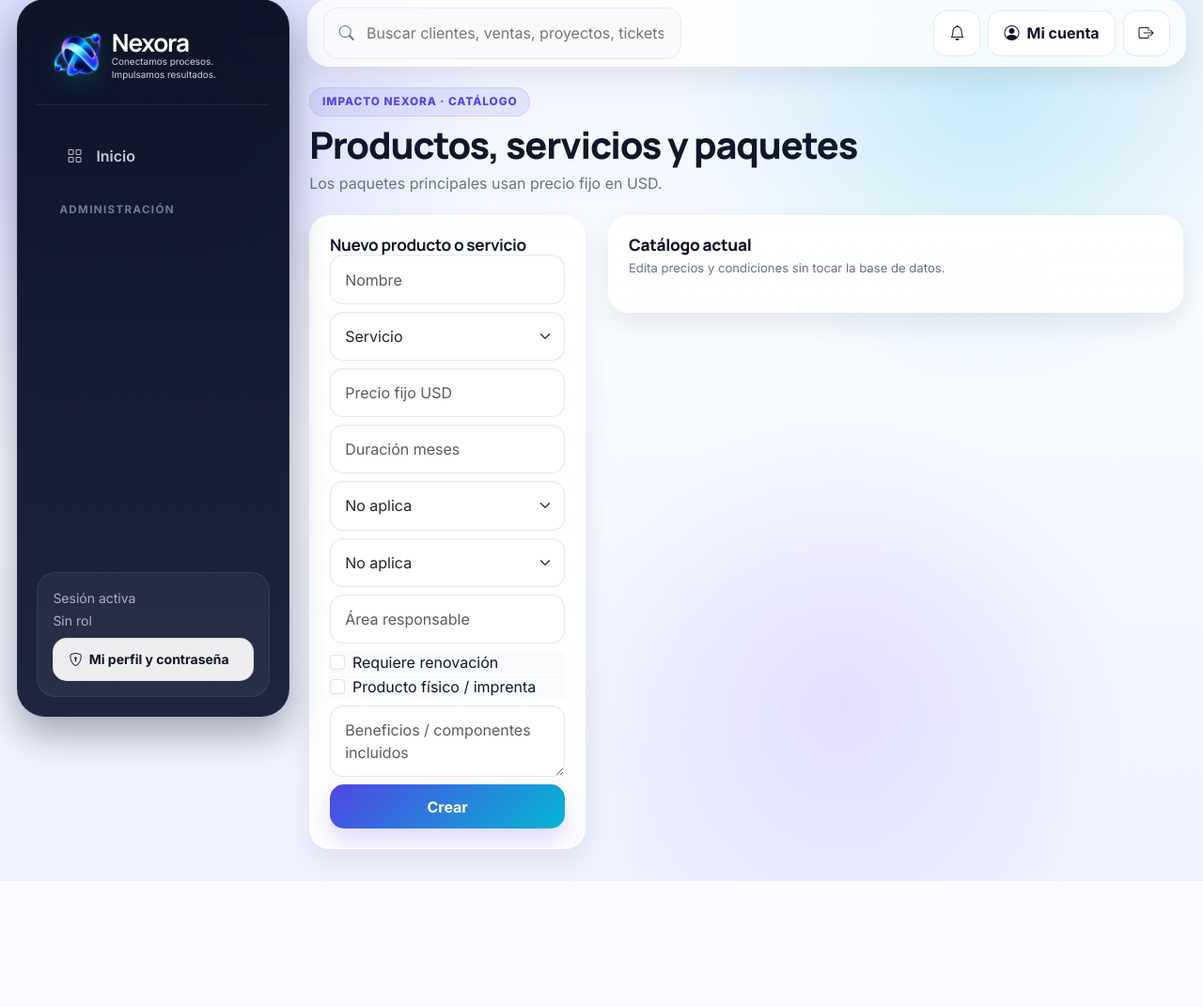
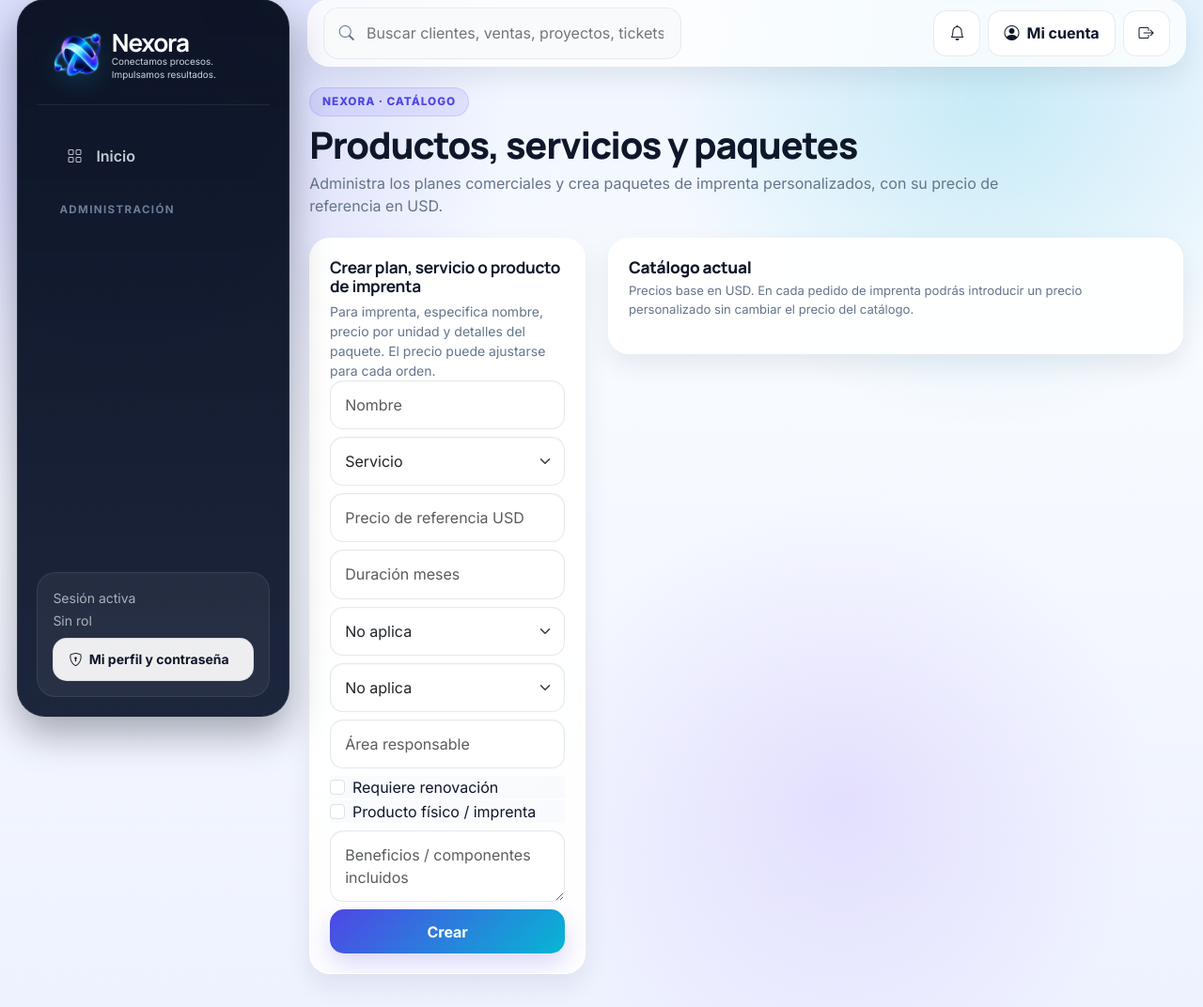
Before and after one commit to impactomedia/ImpactoAPP, a Python web app: template app/templates/settings/products.html in a window 1280 px wide. Shown: the part 19-1091 px from the top of the page at 94% size. Before the commit the page ends 957 px from the top, so only its background shows below. Run offline with Jinja, Linux system fonts and the light colour scheme; the template is opened without the code that fills it, so the values that code supplies are empty.

Commit message:
ux: visibilizar CM, mantenimiento y catálogo de paquetes de imprenta con precio

```diff
--- a/app/templates/settings/products.html
+++ b/app/templates/settings/products.html
@@ -1,23 +1,26 @@
 {% extends "app_base.html" %}
-{% block title %}Catálogo | Impacto Nexora{% endblock %}
+{% block title %}Catálogo | Nexora{% endblock %}
 {% block app_content %}
 <div class="page-heading">
-  <div><span class="eyebrow">Impacto Nexora · Catálogo</span><h1>Productos, servicios y paquetes</h1><p>Los paquetes principales usan precio fijo en USD.</p></div>
+  <div><span class="eyebrow">Nexora · Catálogo</span><h1>Productos, servicios y paquetes</h1><p>Administra los planes comerciales y crea paquetes de imprenta personalizados, con su precio de referencia en USD.</p></div>
 </div>
 <div class="row g-4">
   <div class="col-xl-4">
     <section class="panel-card">
-      <h2 class="h5">Nuevo producto o servicio</h2>
+      <h2 class="h5">Crear plan, servicio o producto de imprenta</h2>
+        <p class="small text-secondary">Para imprenta, especifica nombre, precio por unidad y detalles del paquete. El precio puede ajustarse para cada orden.</p>
       <form method="post">
         <input type="hidden" name="csrf_token" value="{{ csrf_token() }}">
         <input name="name" class="form-control mb-2" placeholder="Nombre" required>
         <select name="category" class="form-select mb-2">
           <option value="servicio">Servicio</option>
           <option value="paquete">Paquete principal</option>
+          <option value="community_manager">Community Manager</option>
+          <option value="mantenimiento">Mantenimiento</option>
           <option value="imprenta">Imprenta</option>
           <option value="accesorios">Accesorios / producto</option>
         </select>
-        <input name="base_price" type="number" min="0" step="0.01" class="form-control mb-2" placeholder="Precio fijo USD">
+        <input name="base_price" type="number" min="0" step="0.01" class="form-control mb-2" placeholder="Precio de referencia USD">
         <input name="duration_months" type="number" min="0" class="form-control mb-2" placeholder="Duración meses">
         <select name="modality" class="form-select mb-2"><option value="">No aplica</option><option value="inquilino">Inquilino</option><option value="dueno">Dueño</option></select>
         <select name="maintenance" class="form-select mb-2"><option value="no_aplica">No aplica</option><option value="incluido">Incluido</option><option value="no_incluido">No incluido</option></select>
@@ -31,13 +34,13 @@
   </div>
   <div class="col-xl-8">
     <section class="panel-card">
-      <div class="panel-header"><div><h2>Catálogo actual</h2><p>Edita precios y condiciones sin tocar la base de datos.</p></div></div>
+      <div class="panel-header"><div><h2>Catálogo actual</h2><p>Precios base en USD. En cada pedido de imprenta podrás introducir un precio personalizado sin cambiar el precio del catálogo.</p></div></div>
       {% for p in products %}
       <form method="post" action="{{ url_for('settings.update_product', product_id=p.id) }}" class="border rounded-3 p-3 mb-3">
         <input type="hidden" name="csrf_token" value="{{ csrf_token() }}">
         <div class="row g-2 align-items-end">
           <div class="col-md-4"><label class="form-label">Nombre</label><input name="name" class="form-control" value="{{ p.name }}" required></div>
-          <div class="col-md-2"><label class="form-label">Categoría</label><select name="category" class="form-select"><option value="servicio" {% if p.category=='servicio' %}selected{% endif %}>Servicio</option><option value="paquete" {% if p.category=='paquete' %}selected{% endif %}>Paquete</option><option value="imprenta" {% if p.category=='imprenta' %}selected{% endif %}>Imprenta</option><option value="accesorios" {% if p.category=='accesorios' %}selected{% endif %}>Accesorios</option></select></div>
+          <div class="col-md-2"><label class="form-label">Categoría</label><select name="category" class="form-select"><option value="servicio" {% if p.category=='servicio' %}selected{% endif %}>Servicio</option><option value="paquete" {% if p.category=='paquete' %}selected{% endif %}>Paquete</option><option value="community_manager" {% if p.category=='community_manager' %}selected{% endif %}>Community Manager</option><option value="mantenimiento" {% if p.category=='mantenimiento' %}selected{% endif %}>Mantenimiento</option><option value="imprenta" {% if p.category=='imprenta' %}selected{% endif %}>Imprenta</option><option value="accesorios" {% if p.category=='accesorios' %}selected{% endif %}>Accesorios</option></select></div>
           <div class="col-md-2"><label class="form-label">Precio USD</label><input name="base_price" type="number" min="0" step="0.01" class="form-control" value="{{ p.base_price if p.base_price is not none else '' }}"></div>
           <div class="col-md-2"><label class="form-label">Meses</label><input name="duration_months" type="number" min="0" class="form-control" value="{{ p.duration_months if p.duration_months is not none else '' }}"></div>
           <div class="col-md-2"><button class="btn btn-dark w-100">Guardar</button></div>
```
